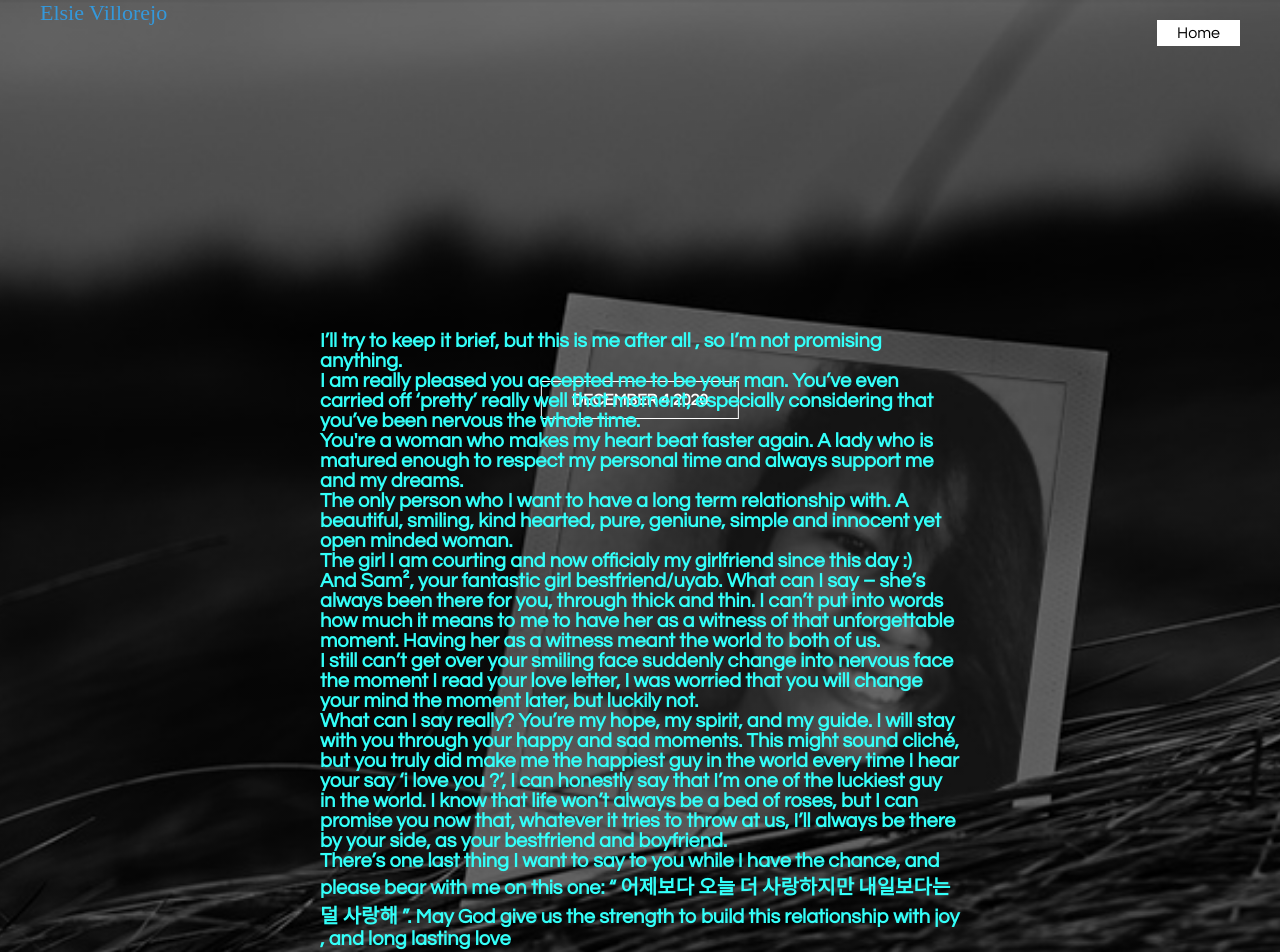
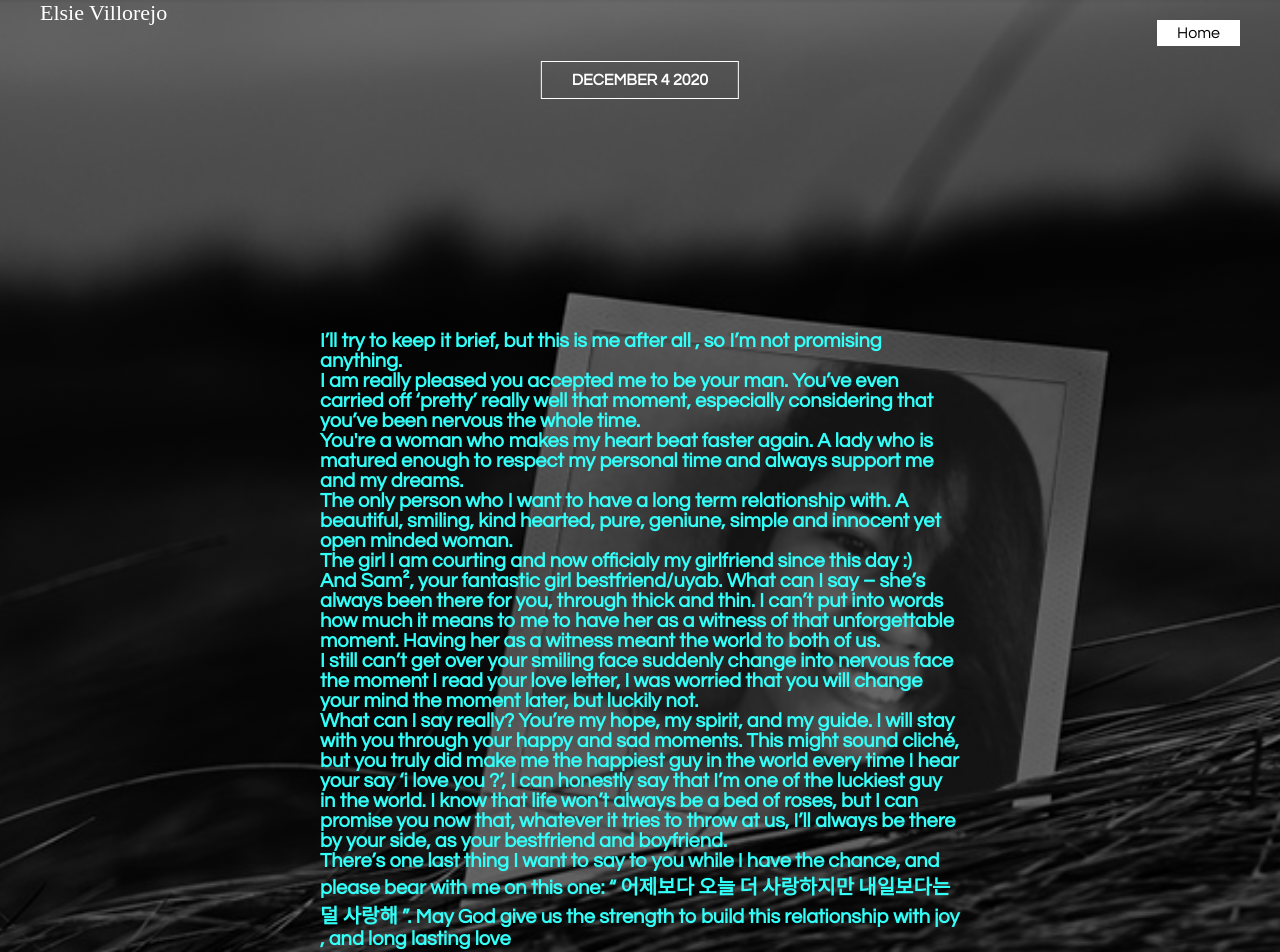
Before and after one commit to errorrr143/Project, a plain HTML site: page index.html in a window 1280 px wide. Shown: the top 952 px of the page. Drawn offline with Linux system fonts and the light colour scheme.

Commit message:
Update style.css

```diff
--- a/css/style.css
+++ b/css/style.css
@@ -44,7 +44,7 @@ ul li.active a{
 }
 .logo{
 	font-family:Road Test;
-	color: #3498DB;
+	color:#fff;
 	font-size: 22px;
 }
 
@@ -67,9 +67,8 @@ ul li.active a{
 }
 
 .button{
-	color: #33FFF9;
 	position: absolute;
-	top: 50%;
+	top: 10%;
 	left: 50%;
 	transform: translate(-50%,-50%);
 }
```
